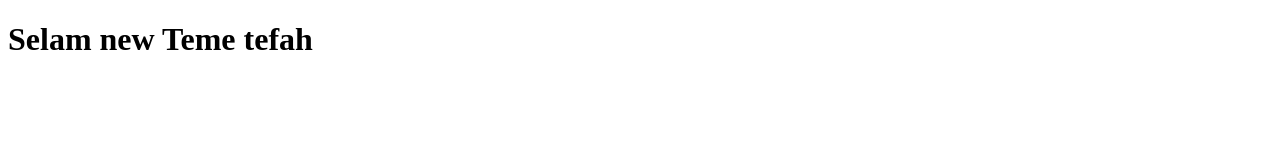
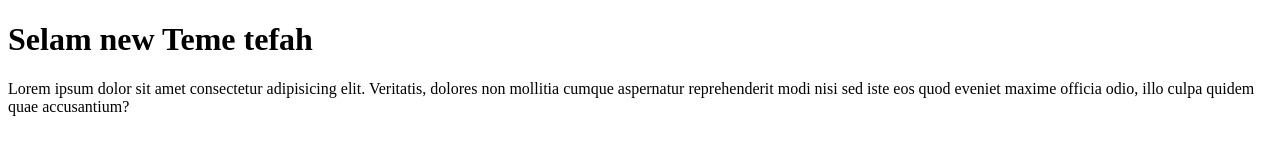
Before and after one commit to Teme-kassa/Teme.K, a plain HTML site: page index.html in a window 1280 px wide. Drawn offline with Linux system fonts and the light colour scheme.

Commit message:
Update index.html

```diff
--- a/index.html
+++ b/index.html
@@ -8,5 +8,6 @@
 </head>
 <body>
   <h1>Selam new Teme tefah</h1>
+  <P>Lorem ipsum dolor sit amet consectetur adipisicing elit. Veritatis, dolores non mollitia cumque aspernatur reprehenderit modi nisi sed iste eos quod eveniet maxime officia odio, illo culpa quidem quae accusantium?</P>
 </body>
 </html>
```
